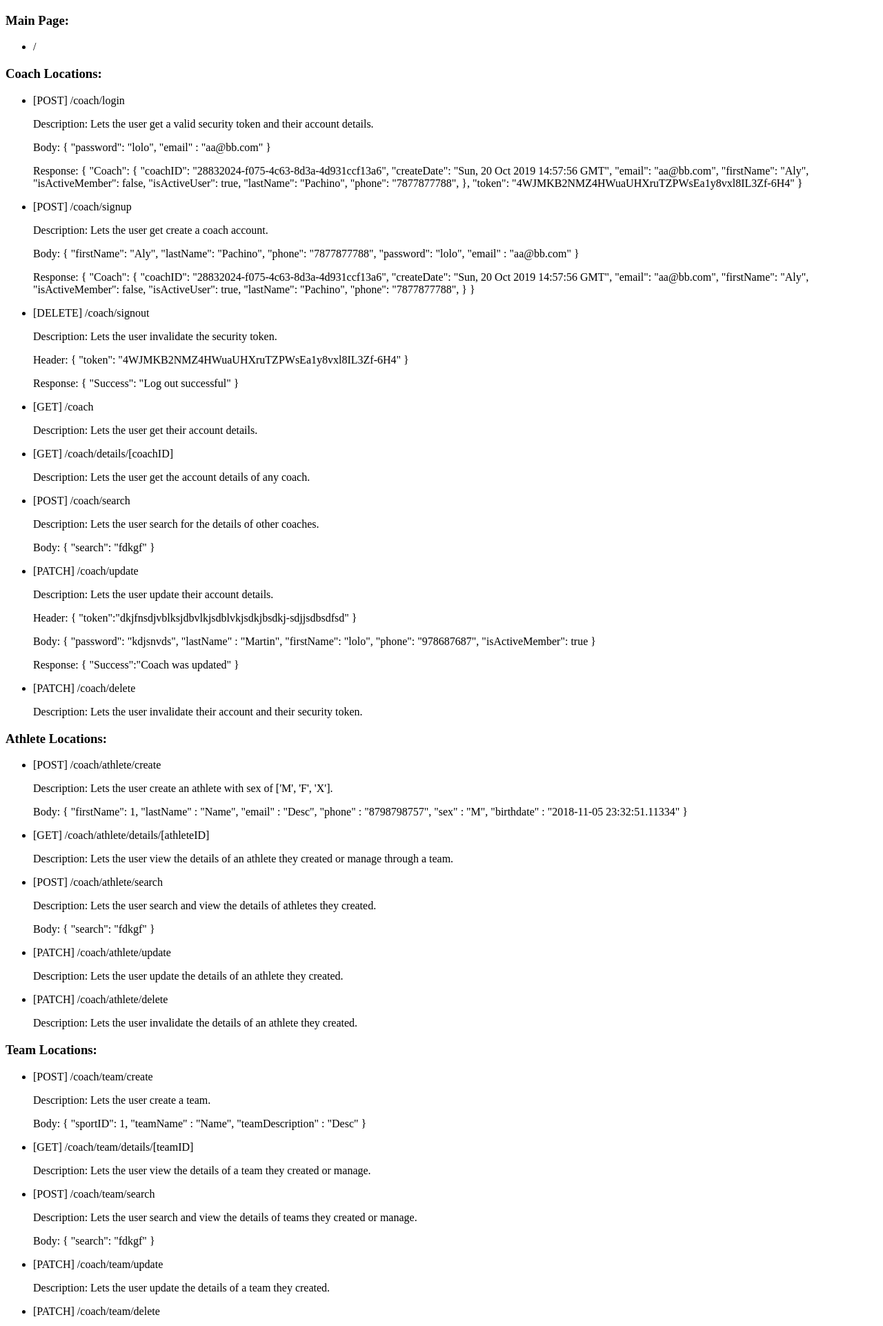
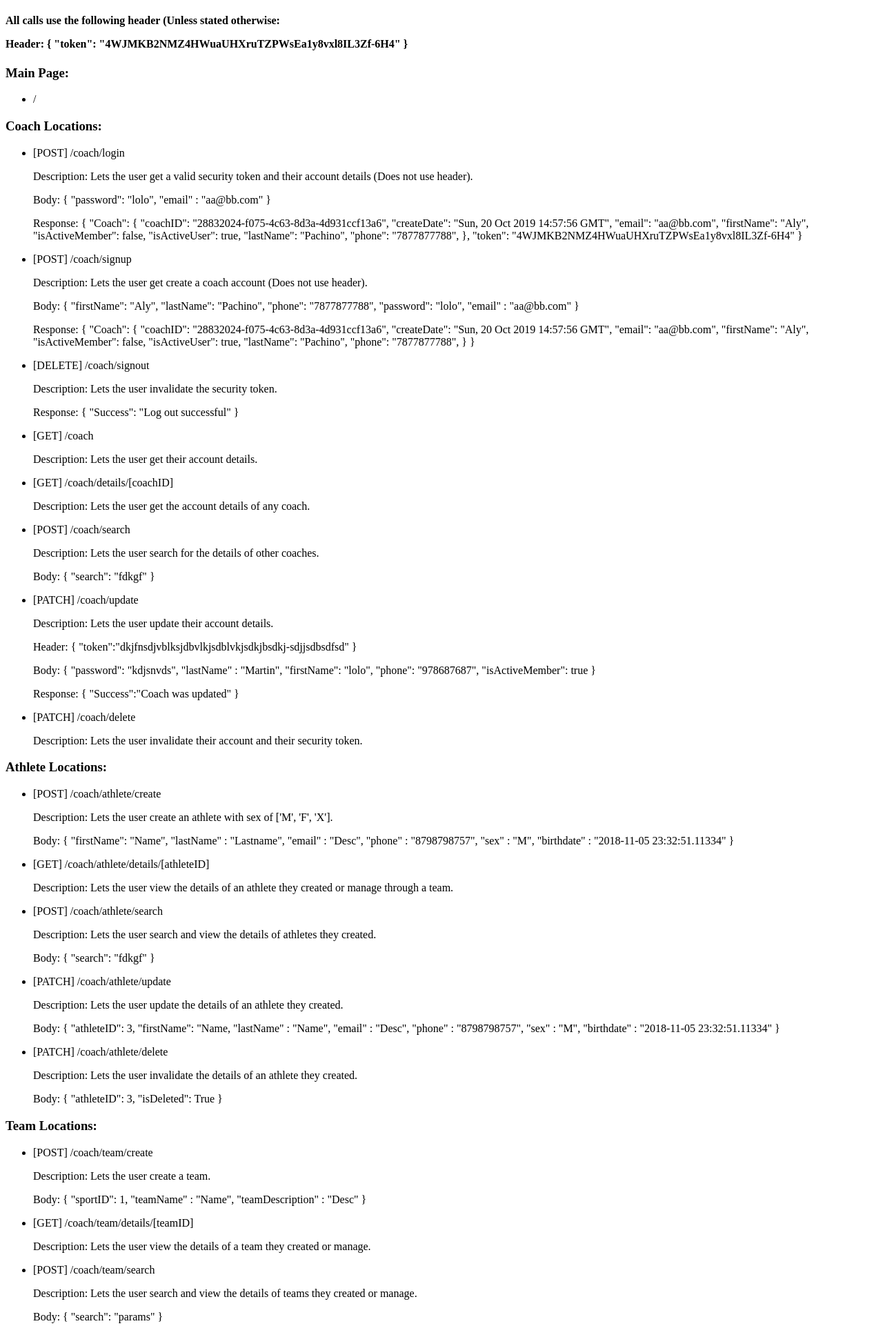
Before and after one commit to coachingappteam/coaching-backend, a Flask app: page / in a window 1280 px wide. Shown: the top 1922 px of the page at 69% size. Run offline with Flask 2, Linux system fonts and the light colour scheme.

Commit message:
Updated Documentation to have all the body parameters of each call.

```diff
--- a/main.py
+++ b/main.py
@@ -886,6 +886,6 @@ def mlAnalyze():
     else:
         return jsonify(Error="Method not allowed"), 404
 
-
+# TODO : Add request to send all sessions of a team and training plan
 if __name__ == '__main__':
     app.run()
--- a/src/template/mainpage.html
+++ b/src/template/mainpage.html
@@ -4,13 +4,21 @@
     <meta charset="UTF-8">
     <title>Coaching REST API</title>
 </head>
+    <h4>All calls use the following header (Unless stated otherwise:
+        <p> Header:
+            {
+                "token": "4WJMKB2NMZ4HWuaUHXruTZPWsEa1y8vxl8IL3Zf-6H4"
+            }
+        </p>
+    </h4>
+
 <body>
     <h3>Main Page:</h3>
     <ul><li>/</li></ul>
     <h3>Coach Locations:</h3>
     <ul>
         <li>[POST] /coach/login</li>
-        <p>Description: Lets the user get a valid security token and their account details.</p>
+        <p>Description: Lets the user get a valid security token and their account details (Does not use header).</p>
             <p> Body:
                 {
 	                "password": "lolo",
@@ -34,7 +42,7 @@
                 }
             </p>
         <li>[POST] /coach/signup</li>
-        <p>Description: Lets the user get create a coach account.</p>
+        <p>Description: Lets the user get create a coach account (Does not use header).</p>
             <p> Body:
                 {
                     "firstName": "Aly",
@@ -61,11 +69,6 @@
             </p>
         <li>[DELETE] /coach/signout</li>
         <p>Description: Lets the user invalidate the security token.</p>
-            <p> Header:
-                {
-                    "token": "4WJMKB2NMZ4HWuaUHXruTZPWsEa1y8vxl8IL3Zf-6H4"
-                }
-            </p>
             <p>
                 Response:
                 {
@@ -116,8 +119,8 @@
         <p>Description: Lets the user create an athlete with sex of ['M', 'F', 'X'].</p>
             <p> Body:
                 {
-	                "firstName": 1,
-                    "lastName" : "Name",
+	                "firstName": "Name",
+                    "lastName" : "Lastname",
                     "email" : "Desc",
                     "phone" : "8798798757",
                     "sex" : "M",
@@ -135,8 +138,25 @@
             </p>
         <li>[PATCH] /coach/athlete/update</li>
         <p>Description: Lets the user update the details of an athlete they created.</p>
+            <p> Body:
+                {
+                    "athleteID": 3,
+	                "firstName": "Name,
+                    "lastName" : "Name",
+                    "email" : "Desc",
+                    "phone" : "8798798757",
+                    "sex" : "M",
+                    "birthdate" : "2018-11-05 23:32:51.11334"
+                }
+            </p>
         <li>[PATCH] /coach/athlete/delete</li>
         <p>Description: Lets the user invalidate the details of an athlete they created.</p>
+            <p> Body:
+                {
+	                "athleteID": 3,
+                    "isDeleted": True
+                }
+            </p>
     </ul>
         <h3>Team Locations:</h3>
     <ul>
@@ -155,13 +175,26 @@
         <p>Description: Lets the user search and view the details of teams they created or manage.</p>
             <p> Body:
                 {
-	                "search": "fdkgf"
+	                "search": "params"
                 }
             </p>
         <li>[PATCH] /coach/team/update</li>
         <p>Description: Lets the user update the details of a team they created.</p>
+            <p> Body:
+                {
+	                "teamID": 1,
+                    "teamName" : "Name",
+                    "teamDescription" : "Desc"
+                }
+            </p>
         <li>[PATCH] /coach/team/delete</li>
         <p>Description: Lets the user invalidate the details of a team they created.</p>
+            <p> Body:
+                {
+	                "teamID": 1,
+                    "isDeleted" : True
+                }
+            </p>
     </ul>
         <h3>Support Locations:</h3>
     <ul>
@@ -179,6 +212,12 @@
         <p>Description: Lets the user view all the coaches that give support to their team.</p>
         <li>[DELETE] /coach/team/support/delete</li>
         <p>Description: Lets the user delete access of a coach to a team they created.</p>
+            <p> Body:
+                {
+	                "teamID": 1,
+                    "supportCoachID" : 2
+                }
+            </p>
     </ul>
         <h3>Member Locations:</h3>
     <ul>
@@ -196,6 +235,12 @@
         <p>Description: Lets the user view all the athletes that are member of a team they manage or created.</p>
         <li>[DELETE] /coach/team/support/delete</li>
         <p>Description: Lets the user delete access of a coach to a team they created.</p>
+            <p> Body:
+                {
+	                "teamID": 1,
+                    "athleteID" : 2
+                }
+            </p>
     </ul>
         <h3>Focus Locations:</h3>
     <ul>
@@ -213,6 +258,12 @@
         <p>Description: Lets the user view all the athletes they created that have a specific role.</p>
         <li>[DELETE] /coach/athlete/focus/delete</li>
         <p>Description: Lets the user delete a role for an athlete they created.</p>
+            <p> Body:
+                {
+	                "roleID": 1,
+                    "athleteID" : 2
+                }
+            </p>
     </ul>
         <h3>Attendance Locations:</h3>
     <ul>
@@ -228,8 +279,23 @@
         <p>Description: Lets the user view all the attendance of an athlete they created or manage has.</p>
         <li>[GET] /coach/athlete/attendance/athletes/[sessionID]</li>
         <p>Description: Lets the user view all the athletes they created that attended a specific session.</p>
+        <li>[PATCH] /coach/athlete/attendance/update</li>
+        <p>Description: Lets the user update the attendance of session for an athlete they created.</p>
+            <p> Body:
+                {
+	                "sessionID": 1,
+                    "athleteID": 2,
+                    "isPresent": False
+                }
+            </p>
         <li>[DELETE] /coach/athlete/attendance/delete</li>
         <p>Description: Lets the user delete a session for an athlete they created.</p>
+            <p> Body:
+                {
+	                "sessionID": 1,
+                    "athleteID" : 2
+                }
+            </p>
     </ul>
         <h3>Sport Locations:</h3>
     <ul>
@@ -247,11 +313,17 @@
         <p>Description: Lets the user search and view the details of a sport.</p>
             <p> Body:
                 {
-	                "search": "fdkgf"
+	                "search": "params"
                 }
             </p>
         <li>[DELETE] /sport/delete</li>
         <p>Description: Lets the admin delete a sport they created.</p>
+          <p> Body:
+                {
+	                "sportID": 1,
+                    "isDeleted" : True
+                }
+            </p>
     </ul>
         <h3>Unit Locations:</h3>
     <ul>
@@ -269,11 +341,17 @@
         <p>Description: Lets the user search and view the details of an unit.</p>
             <p> Body:
                 {
-	                "search": "fdkgf"
+	                "search": "params"
                 }
             </p>
         <li>[DELETE] /unit/delete</li>
         <p>Description: Lets the admin delete an unit they created.</p>
+            <p> Body:
+                {
+	                "unitID": 2,
+                    "isDeleted" : False
+                }
+            </p>
     </ul>
         <h3>Role Locations:</h3>
     <ul>
@@ -292,11 +370,17 @@
         <p>Description: Lets the user search and view the details of a role.</p>
             <p> Body:
                 {
-	                "search": "fdkgf"
+	                "search": "params"
                 }
             </p>
         <li>[DELETE] /sport/role/delete</li>
         <p>Description: Lets the admin delete a role they created.</p>
+            <p> Body:
+                {
+                    "roleID" : 4,
+	                "isDeleted": True
+                }
+            </p>
     </ul>
         <h3>Exercise Locations:</h3>
     <ul>
@@ -314,11 +398,17 @@
         <p>Description: Lets the user search and view the details of an exercise.</p>
             <p> Body:
                 {
-	                "search": "fdkgf"
+	                "search": "param"
                 }
             </p>
         <li>[DELETE] /sport/exercise/delete</li>
         <p>Description: Lets the admin delete an exercise they created.</p>
+            <p> Body:
+                {
+	                "exerciseID": 3,
+                    "isDeleted" : true
+                }
+            </p>
     </ul>
         <h3>Improve Locations:</h3>
     <ul>
@@ -336,6 +426,12 @@
         <p>Description: Lets the user view all the exercises for a role.</p>
         <li>[DELETE] /sport/role/improve/delete</li>
         <p>Description: Lets the admin delete an exercise for a role they created.</p>
+            <p> Body:
+                {
+	                "exerciseID": 4,
+                    "roleID" : 2
+                }
+            </p>
     </ul>
         <h3>Training Plan Locations:</h3>
     <ul>
@@ -357,22 +453,37 @@
         <p>Description: Lets the user search and view the details of training plans for a team they created or manage.</p>
             <p> Body:
                 {
-	                "search": "fdkgf",
-                    "planID" : 2
+	                "search": "param",
+                    "teamID" : 2
                 }
             </p>
         <li>[POST] /plan/search/sub</li>
         <p>Description: Lets the user search and view the details of nested training plans for a training plan they created or manage.</p>
             <p> Body:
                 {
-	                "search": "fdkgf",
+	                "search": "param",
                     "parentPlanID" : 2
                 }
             </p>
         <li>[PATCH] /plan/update</li>
         <p>Description: Lets the admin update information of a training plan they created.</p>
+            <p> Body:
+                {
+	                "planID": 1,
+                    "title" : "Title",
+                    "startDate" : "2018-11-05 23:32:51.11334",
+                    "endDate" : "2018-11-15 23:32:51.11334",
+                    "planDescription": "Desc"
+                }
+            </p>
         <li>[DELETE] /plan/delete</li>
         <p>Description: Lets the admin delete a training plan they created.</p>
+            <p> Body:
+                {
+	                "planID": 1,
+                    "isDeleted" : true
+                }
+            </p>
     </ul>
         <h3>Session Locations:</h3>
     <ul>
@@ -395,22 +506,38 @@
         <p>Description: Lets the user search and view the details of a session for training plan they created or manage.</p>
             <p> Body:
                 {
-	                "search": "fdkgf",
-                    "sessionID" : 2
+	                "search": "param",
+                    "planID" : 2
                 }
             </p>
         <li>[POST] /plan/session/search/sub</li>
         <p>Description: Lets the user search and view the details of nested session for a session they created or manage.</p>
             <p> Body:
                 {
-	                "search": "fdkgf",
+	                "search": "param",
                     "parentSessionID" : 2
                 }
             </p>
         <li>[PATCH] /plan/session/update</li>
         <p>Description: Lets the admin update information of a session they created.</p>
+            <p> Body:
+                {
+	                "sessionID": 1,
+                    "sessionTitle" : "Title",
+                    "location" : "Desc",
+                    "sessionDate" : "2018-11-06 23:32:51.11334",
+                    "sessionDescription": "Desc",
+                    "isCompetition" : True
+                }
+            </p>
         <li>[DELETE] /plan/session/delete</li>
         <p>Description: Lets the admin delete a session they created.</p>
+            <p> Body:
+                {
+	                "planID": 1,
+                    "isDeleted" : True
+                }
+            </p>
     </ul>
         <h3>Practice Locations:</h3>
     <ul>
@@ -429,14 +556,26 @@
         <p>Description: Lets the user search and view the details of a practice from a session they created or manage.</p>
             <p> Body:
                 {
-	                "search": "fdkgf",
+	                "search": "param",
                     "teamID" : 2
                 }
             </p>
         <li>[PATCH] /plan/session/practice/update</li>
         <p>Description: Lets the admin update information of a practice they created.</p>
+            <p> Body:
+                {
+	                "practiceID": 4,
+                    "repetitions" : 3
+                }
+            </p>
         <li>[DELETE] /plan/session/practice/delete</li>
         <p>Description: Lets the admin delete a practice they created.</p>
+            <p> Body:
+                {
+	                "practiceID": 4,
+                    "repetitions" : 3
+                }
+            </p>
     </ul>
         <h3>Result Locations:</h3>
     <ul>
@@ -454,18 +593,34 @@
             </p>
         <li>[PATCH] /plan/session/practice/result/update</li>
         <p>Description: Lets the admin update information of a result they created.</p>
+            <p> Body:
+                {
+	                "resultID": 4,
+                    "unitID" : 3,
+                    "result" : 6.483748,
+                    "resultDate" : "2018-11-06 23:32:51.11334",
+                    "resultDescription" : ""
+                }
+            </p>
         <li>[GET] /plan/session/practice/result/details/[practiceID]</li>
         <p>Description: Lets the user view the details of a result they created or manage.</p>
         <li>[POST] /plan/session/practice/result/search</li>
         <p>Description: Lets the user search and view the details of a practice from a practice and/or athlete they created or manage.</p>
             <p> Body:
                 {
-	                "search": "fdkgf",
-                    "teamID" : 2
+	                "search": "param",
+                    "practiceID" : 2,
+                    "atheleteID" : 2
                 }
             </p>
         <li>[DELETE] /plan/session/practice/result/delete</li>
         <p>Description: Lets the admin delete a result they created.</p>
+            <p> Body:
+                {
+	                "resultID": 4,
+                    "isDeleted" : true
+                }
+            </p>
     </ul>
 
 </body>
```
Also changed, not shown: src/ORM/DBDump.py (+7 -1 lines).
